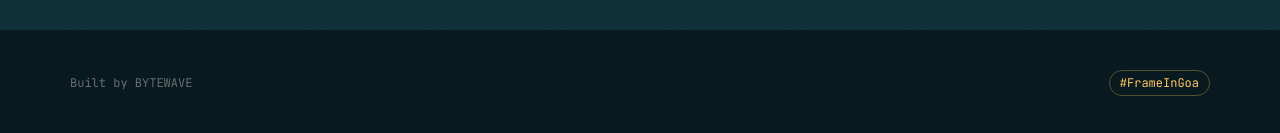
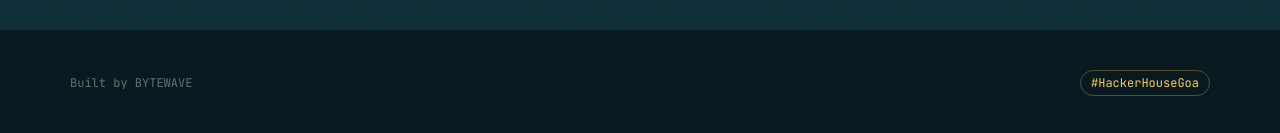
Before and after one commit to PranjaySrivastava/HH-Goa-2026-Frame-ID-Card-Generator, a React (Vite) app: page / in a window 1280 px wide. Shown: the part 763-896 px from the top of the page. Built offline with nearby package versions, Linux system fonts and the light colour scheme.

Commit message:
Update footer hashtag from #FrameInGoa to #HackerHouseGoa

```diff
--- a/src/components/Footer.jsx
+++ b/src/components/Footer.jsx
@@ -2,7 +2,7 @@ export default function Footer() {
   return (
     <footer className="max-w-[1180px] mx-auto px-5 py-10 flex flex-wrap gap-3.5 items-center justify-between font-mono text-xs text-sand/40">
       <span>Built by BYTEWAVE</span>
-      <span className="text-gold border border-gold/30 px-2.5 py-1 rounded-full">#FrameInGoa</span>
+      <span className="text-gold border border-gold/30 px-2.5 py-1 rounded-full">#HackerHouseGoa</span>
     </footer>
   );
 }
```
